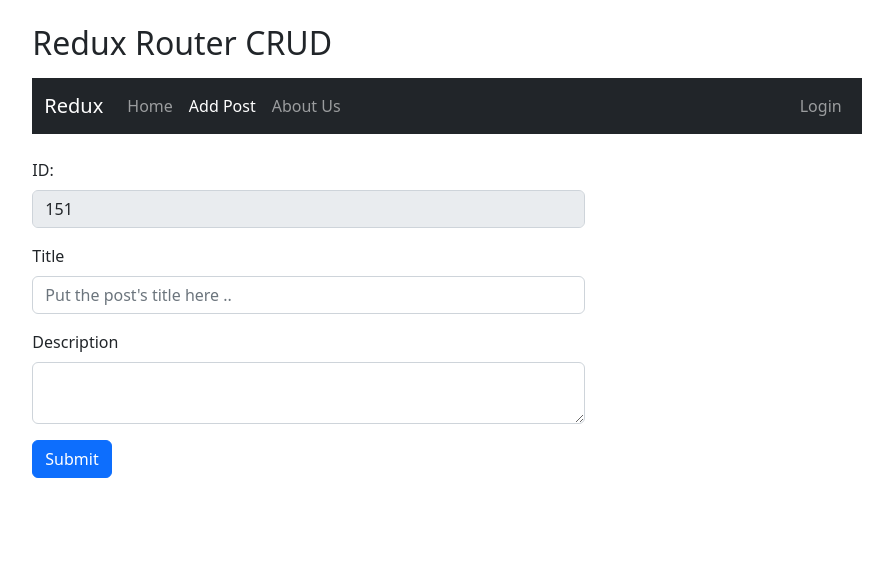
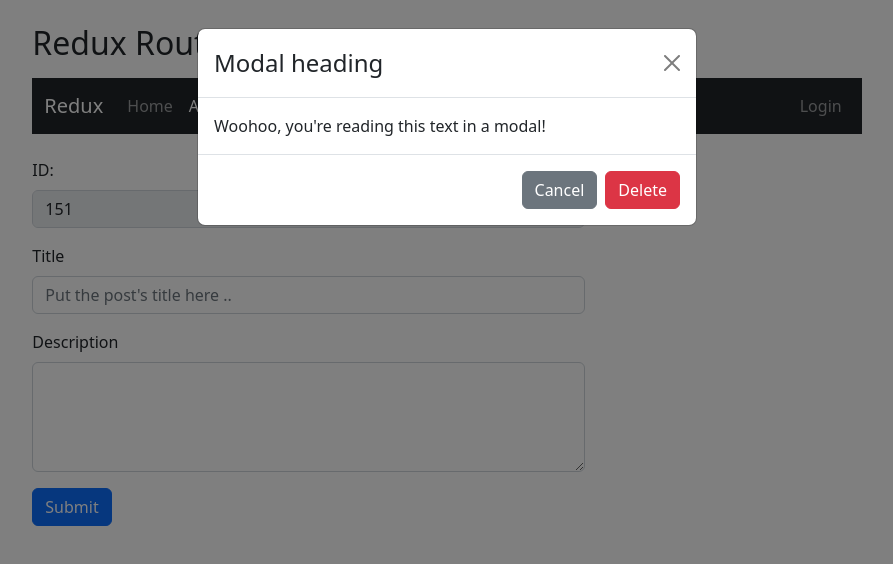
Before and after one commit to ESSOUFIO/Redux-Router-CRUD, a React (Create React App) app: page /post/add in a window 1280 px wide. Shown: the top 564 px of the page, without its empty margins (193-1086 px from the left). Built offline with nearby package versions, Linux system fonts and the light colour scheme.

Commit message:
create delModal and uiSlice

```diff
--- a/src/components/Loading.jsx
+++ b/src/components/Loading.jsx
@@ -5,7 +5,7 @@
   const { loading, error } = useSelector((state) => state.posts);
   document.body.style.cursor = loading ? "wait" : "default";
 
-  if (children.type.render.displayName === "Button") {
+  if (children.type.render?.displayName === "Button") {
     const cloneButton = React.cloneElement(
       children,
       { disabled: true },
--- /dev/null
+++ b/src/components/Modal/DeleteModal.jsx
@@ -0,0 +1,31 @@
+import Button from "react-bootstrap/Button";
+import Modal from "react-bootstrap/Modal";
+import { useDispatch, useSelector } from "react-redux";
+import { hideDelModal } from "../../store/uiSlice";
+
+const DeleteModal = () => {
+  const { delModal } = useSelector((state) => state.ui);
+  const dispatch = useDispatch();
+
+  const handleClose = () => {
+    dispatch(hideDelModal());
+  };
+  return (
+    <Modal show={delModal} onHide={handleClose}>
+      <Modal.Header closeButton>
+        <Modal.Title>Modal heading</Modal.Title>
+      </Modal.Header>
+      <Modal.Body>Woohoo, you're reading this text in a modal!</Modal.Body>
+      <Modal.Footer>
+        <Button variant="secondary" onClick={handleClose}>
+          Cancel
+        </Button>
+        <Button variant="danger" onClick={handleClose}>
+          Delete
+        </Button>
+      </Modal.Footer>
+    </Modal>
+  );
+};
+
+export default DeleteModal;
--- a/src/pages/AddPost.jsx
+++ b/src/pages/AddPost.jsx
@@ -45,12 +45,13 @@
             type="text"
             placeholder="Put the post's title here .."
             ref={titleRef}
+            autoFocus
           />
         </Form.Group>
 
         <Form.Group className="mb-3" controlId="description">
           <Form.Label>Description</Form.Label>
-          <Form.Control as="textarea" ref={descriptionRef} />
+          <Form.Control as="textarea" ref={descriptionRef} rows={4} />
         </Form.Group>
 
         <Loading>
--- a/src/pages/RootLayout.jsx
+++ b/src/pages/RootLayout.jsx
@@ -1,6 +1,7 @@
 import { Container } from "react-bootstrap";
 import { Outlet } from "react-router-dom";
 import Header from "../components/Header";
+import DeleteModal from "../components/Modal/DeleteModal";
 
 const RootLayout = () => {
   return (
@@ -9,6 +10,7 @@
         <Header />
         <Outlet />
       </Container>
+      <DeleteModal />
     </>
   );
 };
--- a/src/store/index.js
+++ b/src/store/index.js
@@ -1,5 +1,6 @@
 import { configureStore } from "@reduxjs/toolkit";
 import posts from "./postSlice";
+import ui from "./uiSlice";
 
-const store = configureStore({ reducer: { posts } });
+const store = configureStore({ reducer: { posts, ui } });
 export default store;
--- /dev/null
+++ b/src/store/uiSlice.jsx
@@ -0,0 +1,18 @@
+import { createSlice } from "@reduxjs/toolkit";
+
+const uiSlice = createSlice({
+  name: "ui",
+  initialState: { delModal: true },
+  reducers: {
+    showDelModal(state) {
+      state.delModal = true;
+    },
+
+    hideDelModal(state) {
+      state.delModal = false;
+    },
+  },
+});
+
+export const { showDelModal, hideDelModal } = uiSlice.actions;
+export default uiSlice.reducer;
```
